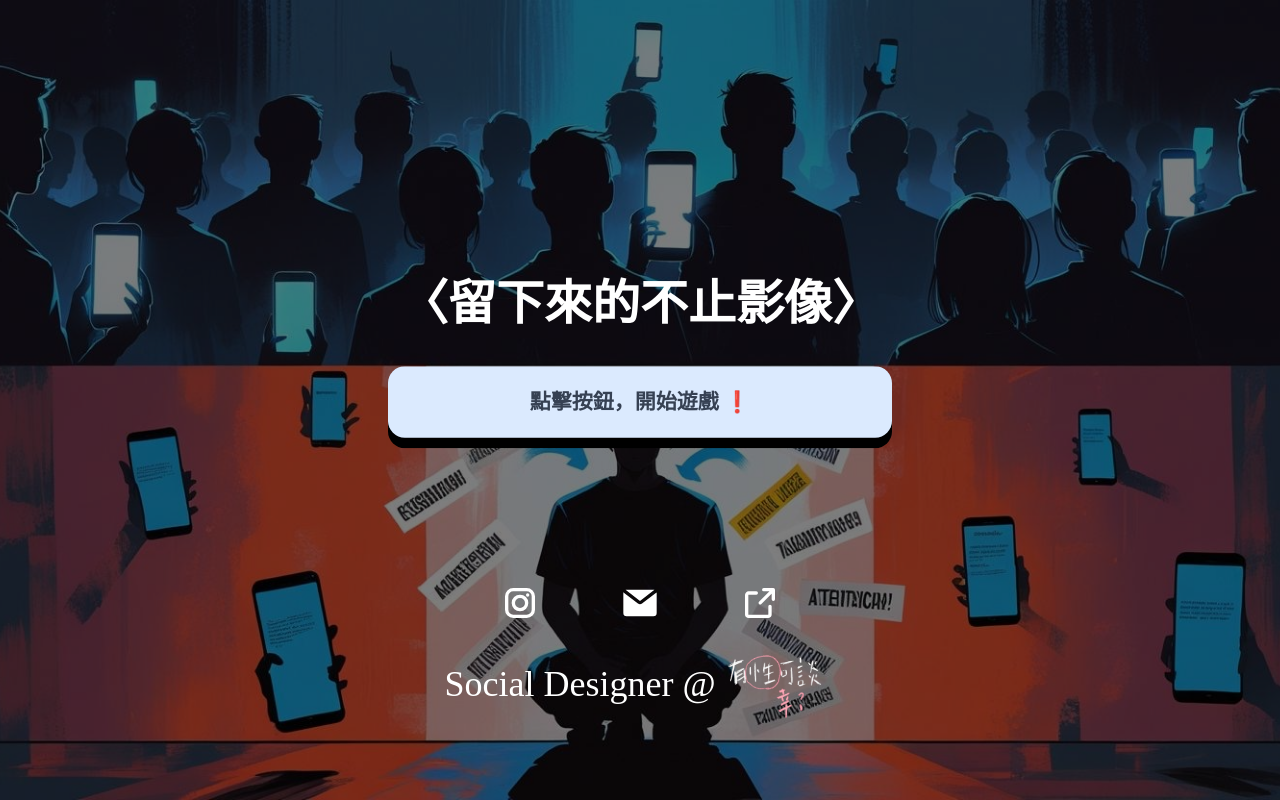
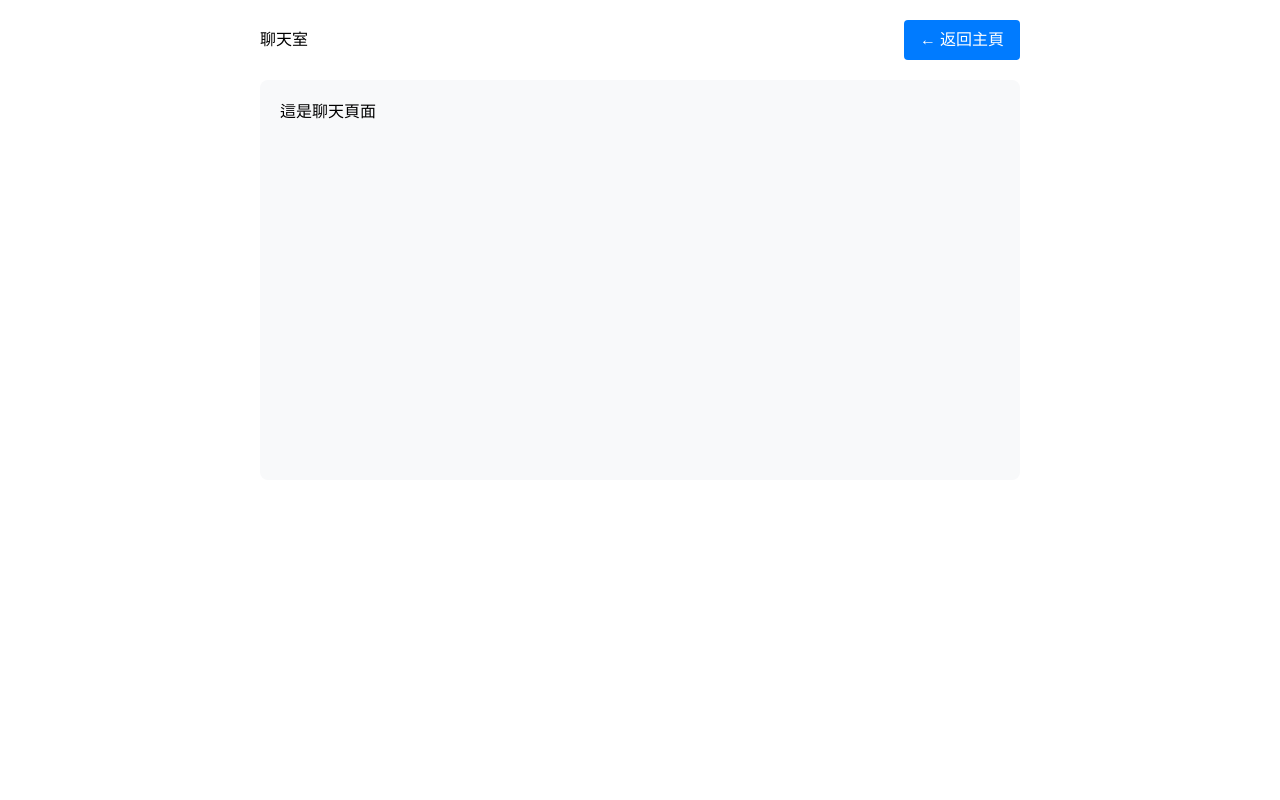
Before and after one commit to stgst/Social-Designer-Story, a Vue app: page /chat in a window 1280 px wide. Built offline with nearby package versions, Linux system fonts and the light colour scheme; a web font is replaced by a local one; what vue3-typed-js would draw is missing.

Commit message:
feat: 新增數據蒐集功能

```diff
--- a/package.json
+++ b/package.json
@@ -15,6 +15,7 @@
     "animate.css": "^4.1.1",
     "tailwindcss": "^4.1.11",
     "vue": "^3.5.17",
+    "vue-router": "^4.5.1",
     "vue3-typed-js": "^0.0.1"
   },
   "devDependencies": {
--- a/src/App.vue
+++ b/src/App.vue
@@ -1,26 +1,9 @@
 <script setup>
-import Menu from '@/components/Menu.vue'
-import Typing from '@/components/Typing.vue'
-import Story from '@/components/Story.vue'
-import Choose from '@/components/Choose.vue'
-import { ref, provide, onUnmounted} from 'vue'
-
-const currentStoryID = ref(-1)
-const currentStageID = ref(-1)
-const playerScore = ref(0)
-provide('currentStoryID', currentStoryID)
-provide('currentStageID', currentStageID)
-provide('playerScore', playerScore)
-
-import { useAutoReset } from '@/composables/useAutoReset'
-useAutoReset(currentStageID, currentStoryID, 120000)
-
+// App.vue 現在作為路由的根組件
 </script>
 
 <template>
-  <Menu v-if="currentStoryID === -1"/>
-  <Choose v-else-if="currentStoryID === 0"/>
-  <Story v-else></Story>
+  <RouterView />
 </template>
 <style scoped>
 </style>
--- /dev/null
+++ b/src/components/Chat.vue
@@ -0,0 +1,51 @@
+<template>
+  <div class="chat-container">
+    <div class="chat-header">
+      <h1>聊天室</h1>
+      <router-link to="/" class="back-button">← 返回主頁</router-link>
+    </div>
+    <div class="chat-content">
+      <p>這是聊天頁面</p>
+      <!-- 在這裡添加您的聊天功能 -->
+    </div>
+  </div>
+</template>
+
+<script setup>
+// Chat 組件的邏輯
+</script>
+
+<style scoped>
+.chat-container {
+  padding: 20px;
+  max-width: 800px;
+  margin: 0 auto;
+}
+
+.chat-header {
+  display: flex;
+  justify-content: space-between;
+  align-items: center;
+  margin-bottom: 20px;
+}
+
+.back-button {
+  padding: 8px 16px;
+  background-color: #007bff;
+  color: white;
+  text-decoration: none;
+  border-radius: 4px;
+  transition: background-color 0.3s;
+}
+
+.back-button:hover {
+  background-color: #0056b3;
+}
+
+.chat-content {
+  background: #f8f9fa;
+  padding: 20px;
+  border-radius: 8px;
+  min-height: 400px;
+}
+</style>
--- a/src/components/End.vue
+++ b/src/components/End.vue
@@ -6,6 +6,7 @@ import { inject, defineProps } from 'vue'
 const currentStoryID = inject('currentStoryID')
 const currentStageID = inject('currentStageID')
 const playerScore = inject('playerScore')
+const playerData = inject('playerData')
 
 // load data from props
 const { data } = defineProps(['data'])
@@ -22,10 +23,45 @@ if (playerScore.value <= 10) {
 }
 // reset function
 const reset = () => {
-    currentStoryID.value = 0
-    currentStageID.value = 0
     playerScore.value = 0
+    playerData.value = []
 }
+
+const returnData = async () => {
+    currentStoryID.value = -1
+    currentStageID.value = -1
+
+    var url = "https://script.google.com/macros/s/AKfycbwhX385N0OQTbjojeZeDQ3a2OEGloZlqJnnI9zvr9J_36Z4RY2Ok9bgjty70ibdRD-1/exec"
+
+    try {
+        // 使用 form data 格式避免 CORS preflight
+        const formData = new FormData()
+        formData.append('comment', JSON.stringify(playerData.value))
+
+        const response = await fetch(url, {
+            method: 'POST',
+            body: formData
+        })
+
+        if (response.ok) {
+            const result = await response.text()
+            console.log('Response:', result)
+            if (result.includes('success') || result.includes('saved')) {
+                console.log('Comment saved successfully')
+            } else {
+                console.log('Response received but uncertain if saved')
+            }
+        } else {
+            console.error('HTTP Error:', response.status)
+        }
+    } catch (error) {
+        console.error('Error:', error)
+        // 即使發生錯誤也繼續執行 reset，讓用戶可以繼續使用
+    } finally {
+        reset()
+    }
+}
+
 
 </script>
 <template>
@@ -41,11 +77,12 @@ const reset = () => {
                         class="text-5xl md:text-6xl mb-5 md:mb-10 text-white font-bold md:leading-12" id="role">
                     </VueTyped>
                 </div>
-                <p class="animate__animated animate__fadeIn animate__delay-1s text-center text-lg md:text-2xl text-white mb-5" v-html="endData.description"></p>
+                <p class="animate__animated animate__fadeIn animate__delay-1s text-center text-lg md:text-2xl text-white mb-5"
+                    v-html="endData.description"></p>
             </div>
             <button
                 class="mt-10 my-3 w-[35%] md:w-[15%] py-5 bg-gray-300 text-gray-500 text-md rounded-2xl font-bold shadow-[0px_10px_0_0_rgba(80,80,80,1)] hover:cursor-pointer hover:bg-gray-100 active:translate-x-[2px] active:translate-y-[2px] active:shadow-none transition-transform duration-100 animate__animated animate__fadeIn animate__delay-1s"
-                 @click="reset()">
+                @click="returnData()">
                 選擇其他章節
             </button>
         </div>
--- /dev/null
+++ b/src/components/MainApp.vue
@@ -0,0 +1,27 @@
+<script setup>
+import Menu from '@/components/Menu.vue'
+import Story from '@/components/Story.vue'
+import Choose from '@/components/Choose.vue'
+import { ref, provide, onUnmounted} from 'vue'
+
+const currentStoryID = ref(-1)
+const currentStageID = ref(-1)
+const playerScore = ref(0)
+const playerData = ref([new Date().toLocaleString('zh-TW', { timeZone: 'Asia/Taipei' })])
+provide('currentStoryID', currentStoryID)
+provide('currentStageID', currentStageID)
+provide('playerScore', playerScore)
+provide('playerData', playerData)
+
+import { useAutoReset } from '@/composables/useAutoReset'
+useAutoReset(currentStageID, currentStoryID, playerData, playerScore, 120000)
+
+</script>
+
+<template>
+  <Menu v-if="currentStoryID === -1"/>
+  <Choose v-else-if="currentStoryID === 0"/>
+  <Story v-else></Story>
+</template>
+<style scoped>
+</style>
--- a/src/components/Stage.vue
+++ b/src/components/Stage.vue
@@ -4,6 +4,7 @@ import { inject, defineProps, onMounted } from 'vue'
 // initialize varables
 const currentStoryID = inject('currentStoryID')
 const currentStageID = inject('currentStageID')
+const playerData = inject('playerData')
 
 // next stage
 const forwardStageID = () => {
@@ -19,6 +20,11 @@ var stageData = data[currentStoryID.value - 1].stages[currentStageID.value - 2]
 const playerScore = inject('playerScore')
 const scoreCalculate = (index) => {
     playerScore.value += index + 1
+    playerData.value.push({
+        storyID: currentStoryID.value,
+        stageID: currentStageID.value,
+        choice: stageData.choice[index],
+    })
     forwardStageID()
 }
 
@@ -56,7 +62,7 @@ onMounted(() => {
                 <div v-for="(btn, index) in stageData.choice" class="flex flex-col items-center ">
                     <button
                         class="my-3 w-[70%] px-2 py-5 bg-violet-50 text-gray-700 text-sm md:text-xl rounded-2xl font-medium shadow-[0px_10px_0_0_rgba(0,0,0,1)] hover:cursor-pointer hover:bg-white active:translate-x-[2px] active:translate-y-[2px] active:shadow-none transition-transform duration-100"
-                        @click="scoreCalculate(index)" id="choice" v-html="btn" hidden>
+                        @click="scoreCalculate(index)" id="choice" v-html="btn" >
                     </button>
                 </div>
             </div>
--- a/src/composables/useAutoReset.js
+++ b/src/composables/useAutoReset.js
@@ -2,7 +2,7 @@
 
 import { watch, onUnmounted } from 'vue'
 
-export function useAutoReset(stage, story, timeout = 5000) {
+export function useAutoReset(stage, story, playerData, playerScore, timeout = 5000) {
   let timer = null
 
   function resetTimer() {
@@ -10,6 +10,8 @@ export function useAutoReset(stage, story, timeout = 5000) {
     timer = setTimeout(() => {
       stage.value = -1
       story.value = -1
+      playerScore.value = 0
+      playerData.value = []
     }, timeout)
   }
 
--- a/src/main.js
+++ b/src/main.js
@@ -2,6 +2,7 @@ import { createApp } from 'vue'
 import './style.css'
 import 'animate.css';
 import App from './App.vue'
+import router from './router'
 import VueTyped from 'vue3-typed-js';
 
-createApp(App).use(VueTyped).mount('#app')
+createApp(App).use(router).use(VueTyped).mount('#app')
--- /dev/null
+++ b/src/router/index.js
@@ -0,0 +1,23 @@
+import { createRouter, createWebHistory } from 'vue-router'
+import MainApp from '@/components/MainApp.vue'
+import Chat from '@/components/Chat.vue'
+
+const routes = [
+  {
+    path: '/',
+    name: 'MainApp',
+    component: MainApp
+  },
+  {
+    path: '/chat',
+    name: 'Chat',
+    component: Chat
+  }
+]
+
+const router = createRouter({
+  history: createWebHistory(),
+  routes
+})
+
+export default router
```
Also changed, not shown: 1 other file (tests, documents, lock files or other folders).
